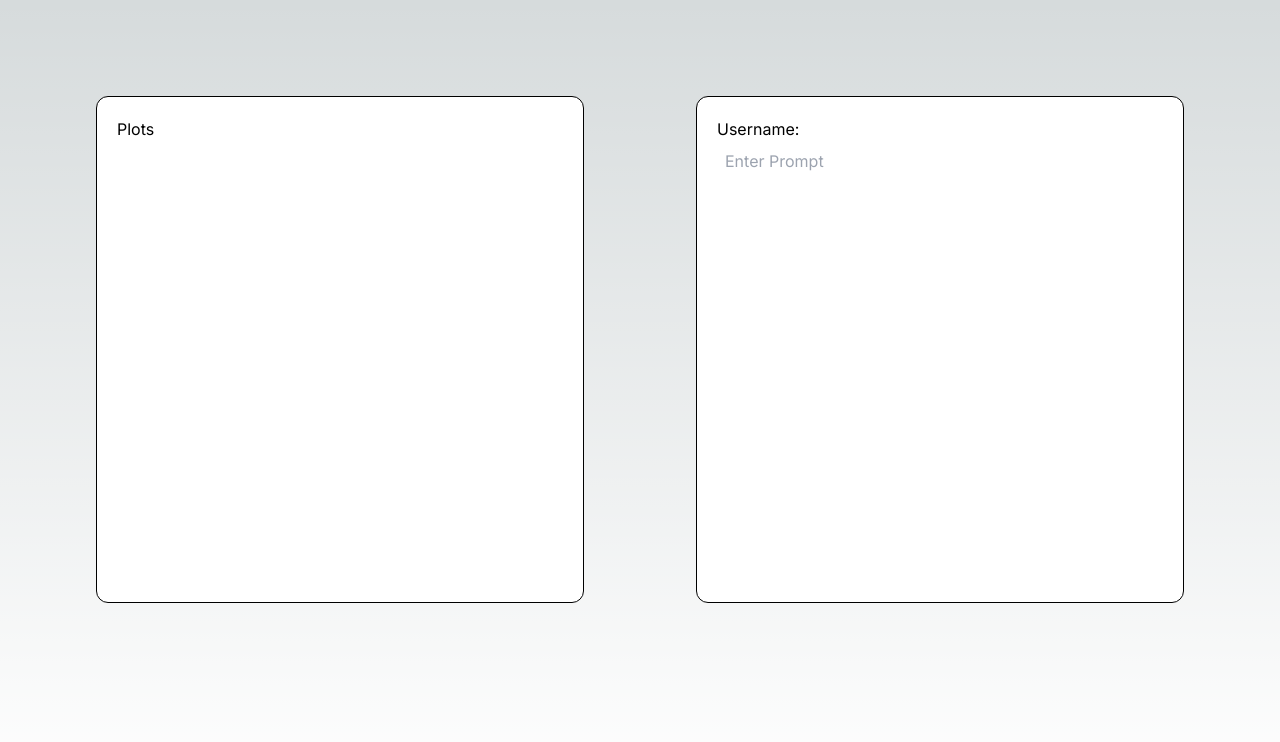
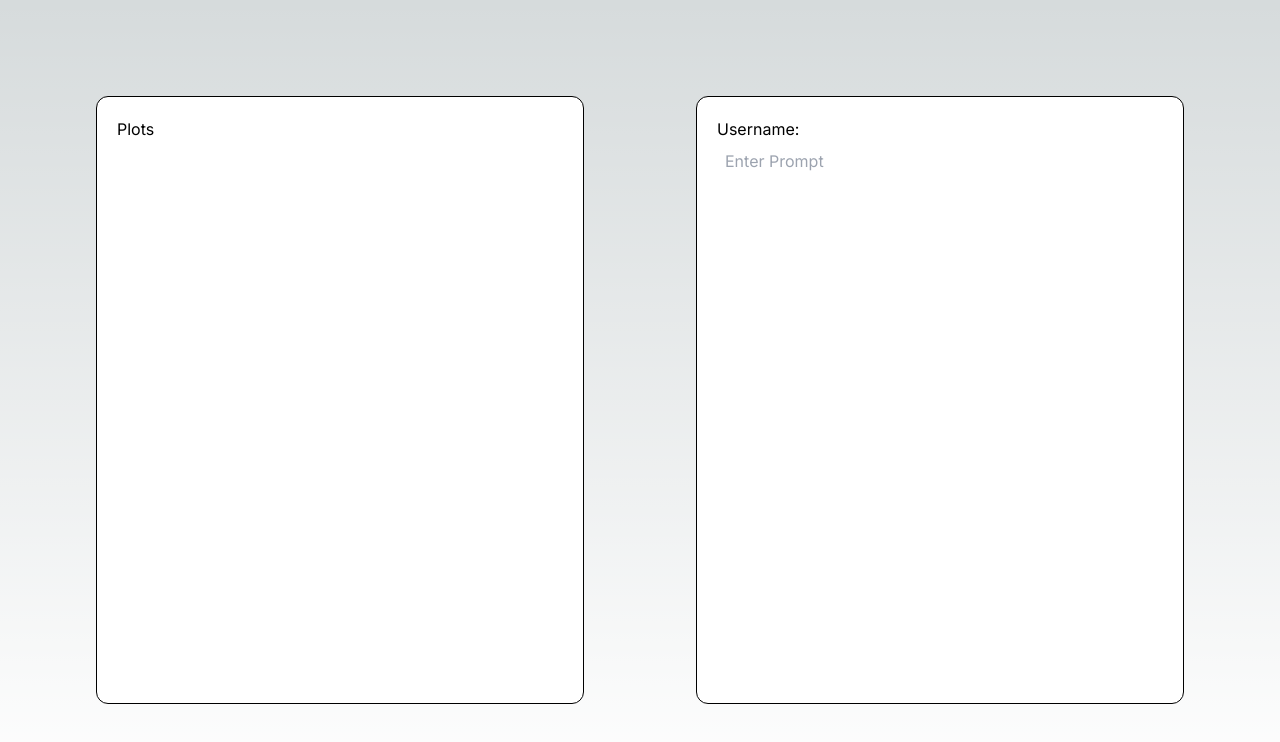
Before and after one commit to SlyShot42/LLM-Data-Visualization, a Next.js app: page / in a window 1280 px wide. Shown: the top 742 px of the page. Built offline with nearby package versions, Linux system fonts and the light colour scheme.

Commit message:
textarea edited

```diff
--- a/app/page.js
+++ b/app/page.js
@@ -10,10 +10,10 @@ export default function Home() {
   return (
     <main className={styles.main}>
       <div className='flex flex-row h-screen w-full space-x-28 mx-8 '>
-        <div className='basis-1/2 border border-black w-full h-5/6 p-5 bg-white text-black z-50 rounded-xl'>
+        <div className='basis-1/2 border border-black w-full max-h-full h-full p-5 bg-white text-black z-50 rounded-xl'>
           <h4>Plots</h4>
         </div>
-        <div className='basis-1/2 border border-black w-full h-5/6 p-5 bg-white text-black z-50 rounded-xl'>
+        <div className='basis-1/2 border border-black w-full max-h-full h-full p-5 bg-white text-black z-50 rounded-xl'>
           <UserPrompt></UserPrompt>
         </div>
       </div>
--- a/components/userPrompt.js
+++ b/components/userPrompt.js
@@ -5,9 +5,9 @@ import TextareaAutosize from 'react-textarea-autosize';
 
 const UserPrompt = () => {
     return (
-        <div className='w-full h-fit'>
-            <h4>Username:</h4>
-            <TextareaAutosize className='w-full resize-none mt-0 p-2 rounded-xl' minRows='1' placeholder='Enter Prompt'/>
+        <div className='flex flex-col w-full max-h-full overflow-auto'>
+            <h4 className='bold'>Username:</h4>
+            <TextareaAutosize className='w-full resize-none mt-0 p-2 rounded-xl ' minRows='1' placeholder='Enter Prompt'/>
         </div>
     );
 };
```
